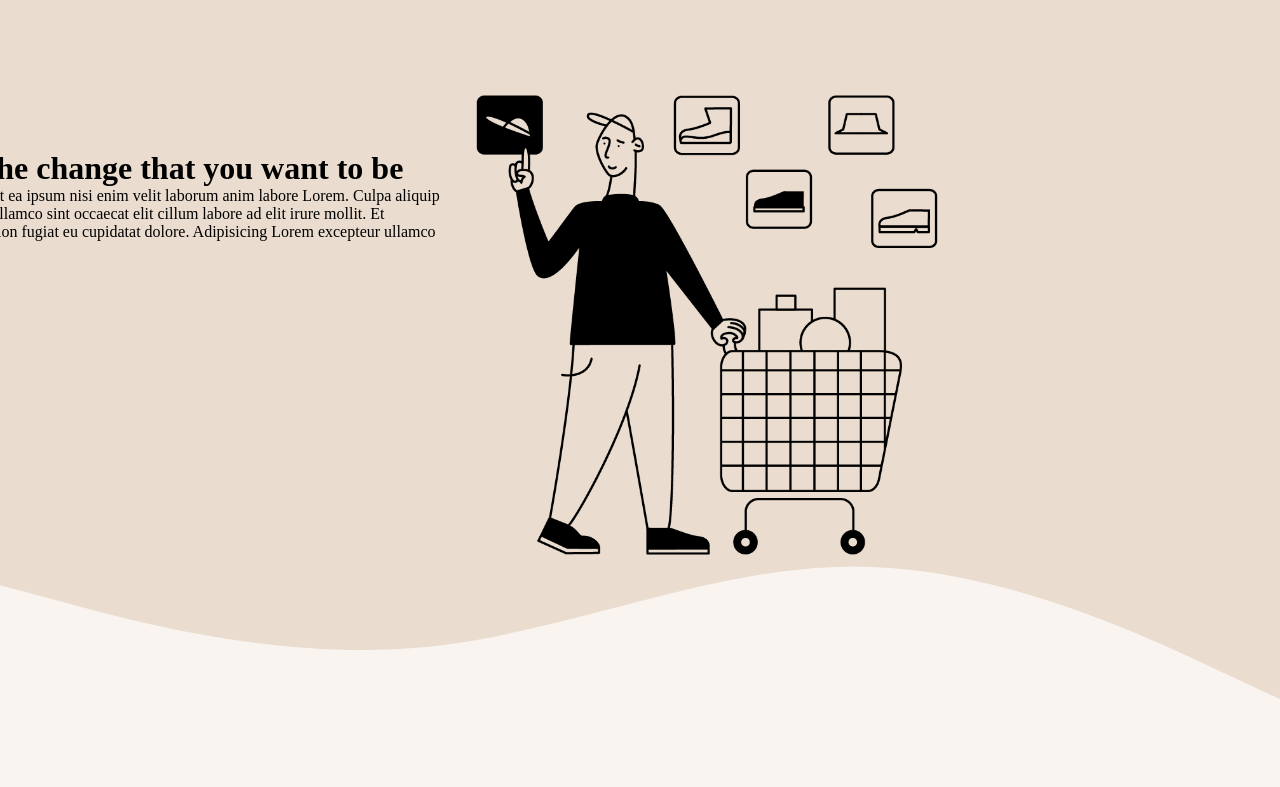
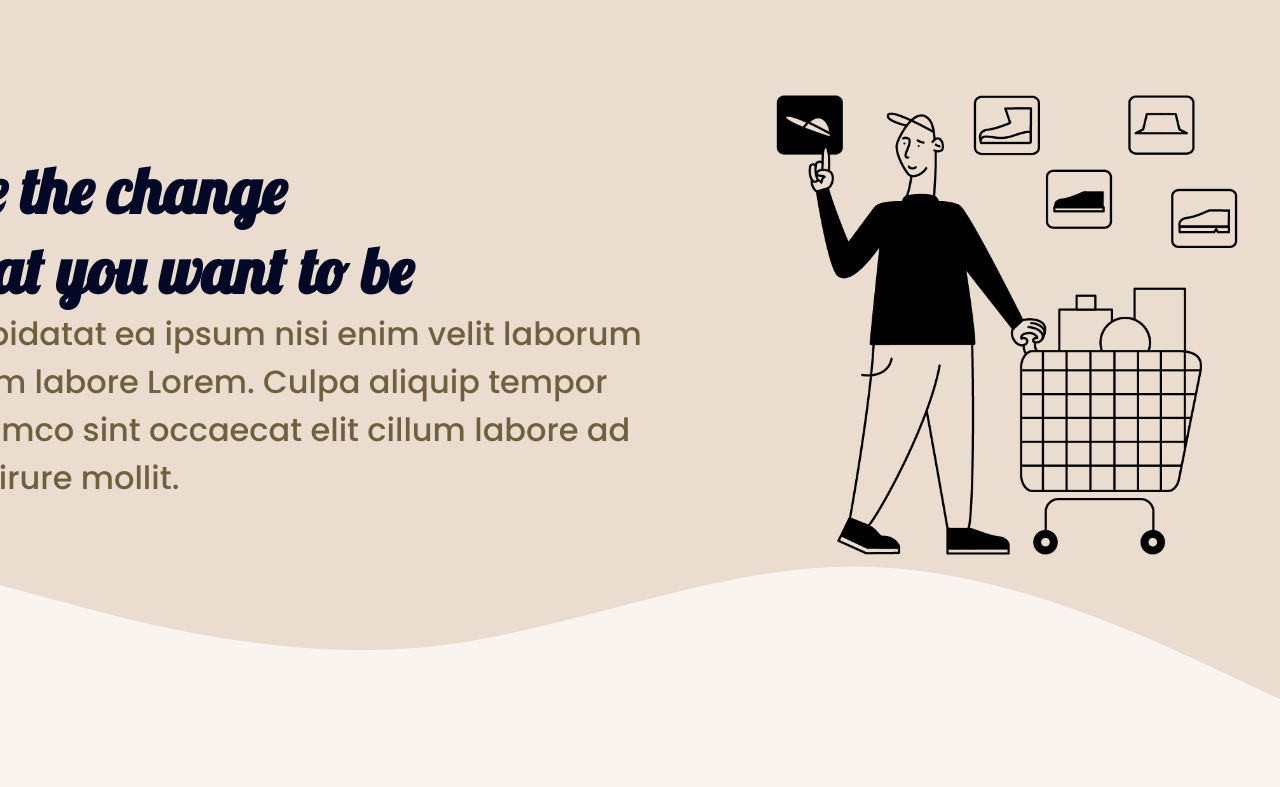
Before and after one commit to LueKely/Vanity-Way, a plain HTML site: page index.html in a window 1280 px wide. Shown: the part 700-1487 px from the top of the page. Drawn offline with Linux system fonts and the light colour scheme.

Commit message:
sheeeeeeeeeeesh

```diff
--- a/index.html
+++ b/index.html
@@ -39,12 +39,14 @@
 		<div class="flavourText">
 			<div class="ftItem">
 				<div class="ftContent">
-					<h1>Be the change that you want to be</h1>
+					<h1>
+						Be the change <br />
+						that you want to be
+					</h1>
 					<p>
 						Cupidatat ea ipsum nisi enim velit laborum anim labore Lorem. Culpa
 						aliquip tempor ullamco sint occaecat elit cillum labore ad elit
-						irure mollit. Et exercitation fugiat eu cupidatat dolore.
-						Adipisicing Lorem excepteur ullamco ut id ex.
+						irure mollit.
 					</p>
 				</div>
 				<img class="ftImg" src="/images/Larry__Shopping.png" />
--- a/style.css
+++ b/style.css
@@ -17,6 +17,17 @@
 	margin: 0;
 	padding: 0;
 	box-sizing: border-box;
+}
+
+h1 {
+	font-size: 4rem;
+	font-family: 'Lobster', cursive;
+	color: #020826;
+}
+p {
+	font-family: var(--body-font);
+	color: #716040;
+	font-size: 2rem;
 }
 
 body {
@@ -137,7 +148,7 @@ body {
 	flex-direction: row;
 }
 .ftContent {
-	width: 500px;
+	width: 700px;
 	height: 300px;
 }
 /* pictures of flavour text  */
@@ -145,6 +156,7 @@ body {
 	margin-top: 50px;
 	width: 530px;
 	position: relative;
+	margin-left: 100px;
 }
 
 /* FAQ STYLING */
```
